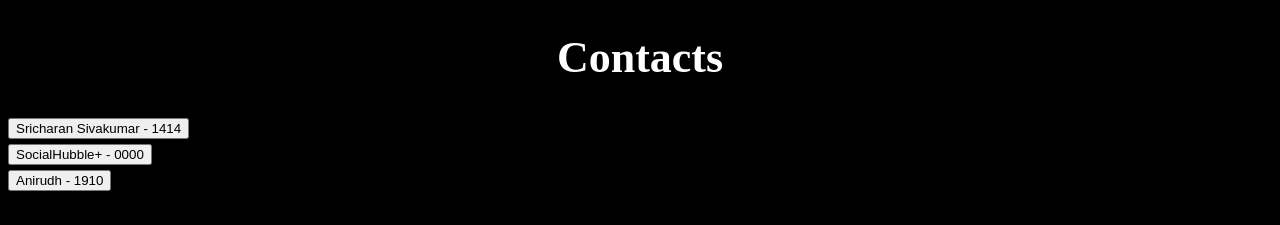
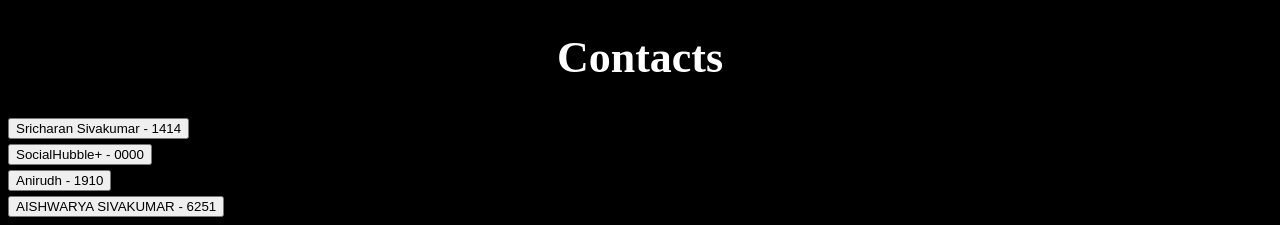
Before and after one commit to sssricha/SocialHubble-, a plain HTML site: page index.html in a window 1280 px wide. Shown: the part 927-1152 px from the top of the page. Before the commit the page ends 1126 px from the top, so only its background shows below. Drawn offline with Linux system fonts and the light colour scheme; a web font is replaced by a local one.

Commit message:
Aishwarya Sivakumar

```diff
--- a/index.html
+++ b/index.html
@@ -42,6 +42,14 @@ function myFunction3() {
 }
 </script>
 <br>
+	<button onclick="myFunction3()">AISHWARYA SIVAKUMAR - 6251</button>
+
+<script>
+function myFunction3() {
+  alert("Phone not Available --- Email: aishwaryasivakumar5@gmail.com --- SocialHubble Pin: 6251");
+}
+</script>
+<br>
 
 </body>
 </html>
```
